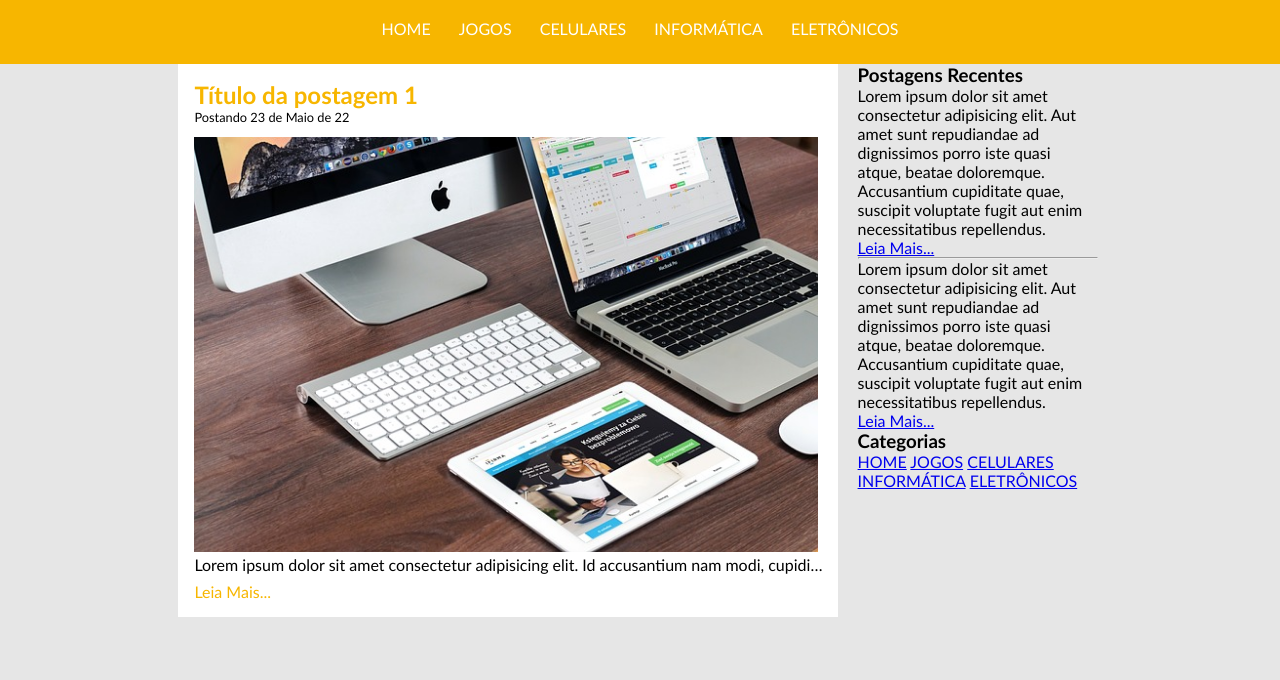
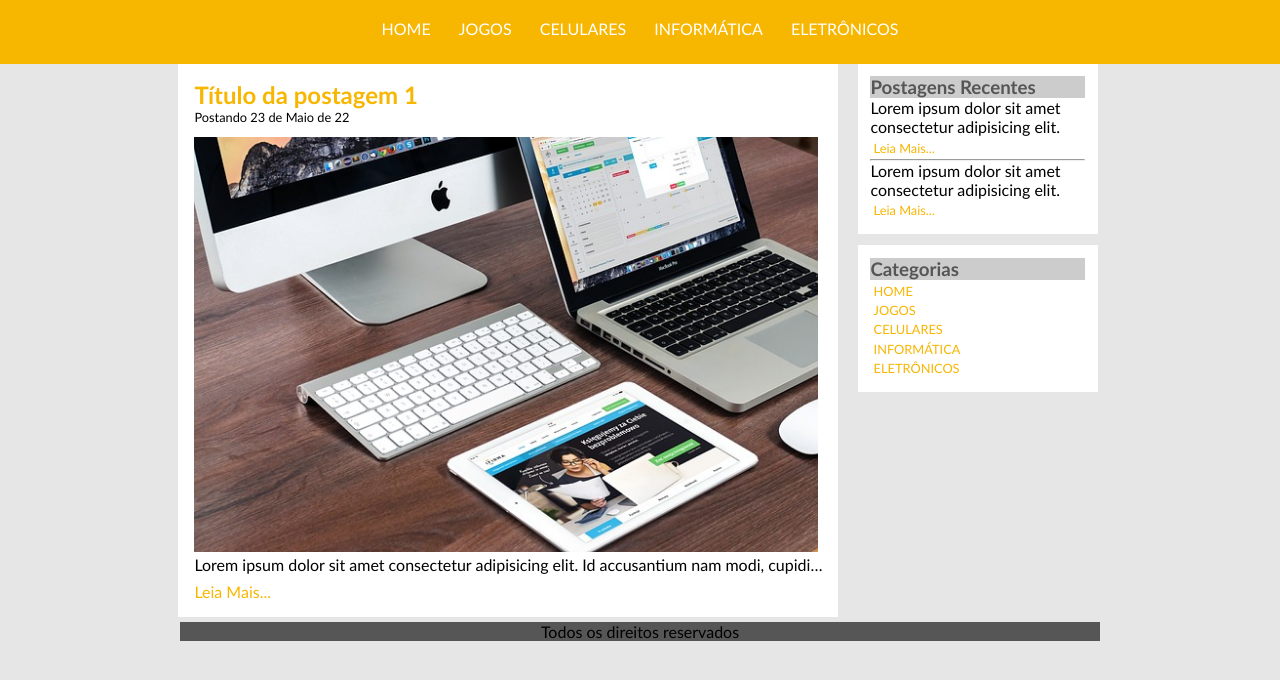
Before and after one commit to Elliasx/bisonhoBlog, a plain HTML site: page index.html in a window 1280 px wide. Shown: the part 68-748 px from the top of the page. Drawn offline with Linux system fonts and the light colour scheme.

Commit message:
pagina inicial concluida

```diff
--- a/css/style.css
+++ b/css/style.css
@@ -78,3 +78,31 @@ body{
 .postagem a:hover{
     text-decoration: underline;
 }
+.conteudo-lateral{
+    display:;
+    background-color: #fff;
+    padding: 0.8rem;
+    margin-bottom: 0.7rem;
+}
+.conteudo-lateral-titulo{
+    color: #565656;
+    background-color: #ccc;
+}
+.conteudo-lateral a{
+    display: block;
+    text-decoration: none;
+    margin: 0.2rem;
+    font-size: 0.8rem;
+}
+.conteudo-lateral a:visited, .conteudo-lateral a:link{
+    color: #f7b600;
+}
+.conteudo-lateral a:hover{
+    text-decoration: underline;
+}
+#area-rodape{
+    background-color: #565656;
+    max-width: 57.5rem;
+    margin: 0.3rem auto;
+    text-align: center;
+}
--- a/index.html
+++ b/index.html
@@ -52,7 +52,7 @@
 
                 <!-- Início Caixa Postagem Lateral - Texto e Ancora 01 -->
                 <div class="texto-postagem-lateral">
-                    <p>Lorem ipsum dolor sit amet consectetur adipisicing elit. Aut amet sunt repudiandae ad dignissimos porro iste quasi atque, beatae doloremque. Accusantium cupiditate quae, suscipit voluptate fugit aut enim necessitatibus repellendus.</p>
+                    <p>Lorem ipsum dolor sit amet consectetur adipisicing elit.</p>
                     <a href="#">Leia Mais...</a>
                 </div>
                 <!-- Fim Caixa de Postagem Lateral - Texto e Ancora 01 -->
@@ -60,7 +60,7 @@
 
                 <!-- Início Caixa Postagem Lateral - Texto e Ancora 02 -->
                 <div class="texto-postagem-lateral">
-                    <p>Lorem ipsum dolor sit amet consectetur adipisicing elit. Aut amet sunt repudiandae ad dignissimos porro iste quasi atque, beatae doloremque. Accusantium cupiditate quae, suscipit voluptate fugit aut enim necessitatibus repellendus.</p>
+                    <p>Lorem ipsum dolor sit amet consectetur adipisicing elit.</p>
                     <a href="#">Leia Mais...</a>
                 </div>
                 <!-- Fim Caixa de Postagem Lateral - Texto e Ancora 02 -->
@@ -81,5 +81,11 @@
 
    </main>
    <!-- Fim Conteúdo Principal do Site -->
+
+   <!-- Início Rodapé -->
+   <footer id="area-rodape">
+    <p id="texto-rodape">Todos os direitos reservados</p>
+   </footer>
+   <!-- Fim Rodapé -->
 </body>
 </html>
```
